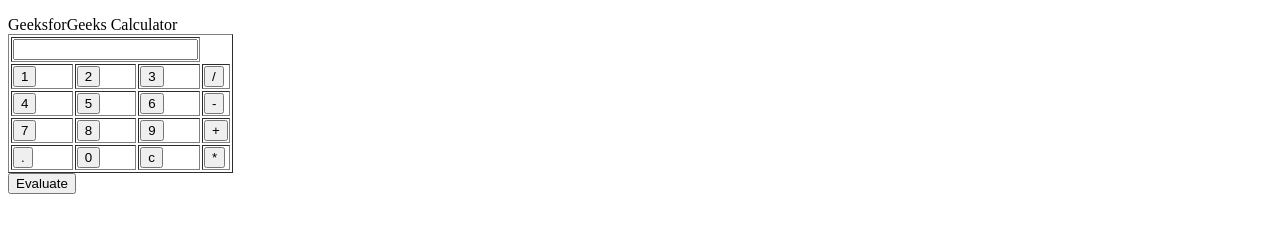
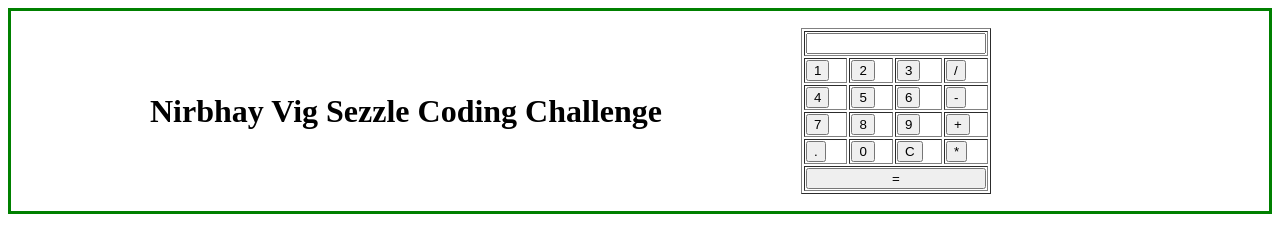
Before and after one commit to nirbhayvig/SezzleCodingChallenge, a website: page index.html in a window 1280 px wide. Drawn offline with nearby package versions, Linux system fonts and the light colour scheme; no server answers.

Commit message:
cleaned up files

```diff
--- a/app.json
+++ b/app.json
@@ -1,5 +1,5 @@
 {
-  "name": "Socket-Chat-Example",
+  "name": "Sezzle-Coding-Challenge",
   "description": "my first socket.io app",
   "website": "https://github.com/socketio/chat-example",
   "repository": "https://github.com/socketio/chat-example",
--- a/index.html
+++ b/index.html
@@ -1,7 +1,7 @@
 <!DOCTYPE html>
 <html>
   <head>
-    <title>Socket.IO chat</title>
+    <title>Sezzle coding challenge</title>
     <script>
       //function that display value
       function dis(val)
@@ -14,7 +14,7 @@
       {
           let x = document.getElementById("result").value
           let y = eval(x)
-          document.getElementById("result").value = x + "=" + y
+          document.getElementById("result").value = x + " = " + y
       }
 
       //function that clear the display
@@ -25,17 +25,14 @@
    </script>
   </head>
   <body>
-    <ul id="messages"></ul>
+    <div style="display: flex; justify-content: center; align-items: center; height: 200px; border: 3px solid green;">
+    <h1 style="margin: auto;">Nirbhay Vig Sezzle Coding Challenge</h1>
     <form id="form" actions="">
-    <div class = title >GeeksforGeeks Calculator</div>
     <table border="1">
        <tr>
-          <td colspan="3"><input type="text" id="result"/></td>
-          <!-- clr() function will call clr to clear all value -->
+          <td colspan="4"><input type="text" id="result" style="width: 172px;"/></td>
        </tr>
        <tr>
-          <!-- create button and assign value to each button -->
-          <!-- dis("1") will call function dis to display value -->
           <td><input type="button" value="1" onclick="dis('1')"/> </td>
           <td><input type="button" value="2" onclick="dis('2')"/> </td>
           <td><input type="button" value="3" onclick="dis('3')"/> </td>
@@ -56,12 +53,16 @@
        <tr>
           <td><input type="button" value="." onclick="dis('.')"/> </td>
           <td><input type="button" value="0" onclick="dis('0')"/> </td>
-          <td><input type="button" value="c" onclick="clr()"/> </td>
+          <td><input type="button" value="C" onclick="clr()"/> </td>
           <td><input type="button" value="*" onclick="dis('*')"/> </td>
        </tr>
+       <tr><td colspan="4">
+           <button onclick="solve()" style="width: 180px;">=</button>
+        </td></tr>
     </table>
-    <button onclick="solve()">Evaluate</button>
   </form>
+  <ul id="messages" style="list-style-type: none; margin: auto; padding: 0"></ul>
+</div>
     <script src="/socket.io/socket.io.js"></script>
 
 
--- a/package.json
+++ b/package.json
@@ -1,5 +1,5 @@
 {
-  "name": "socket-chat-example",
+  "name": "Sezzle-Coding-Challenge",
   "version": "0.0.1",
   "description": "my first socket.io app",
   "dependencies": {
```
Also changed, not shown: README.md (deleted), 2 other files.
